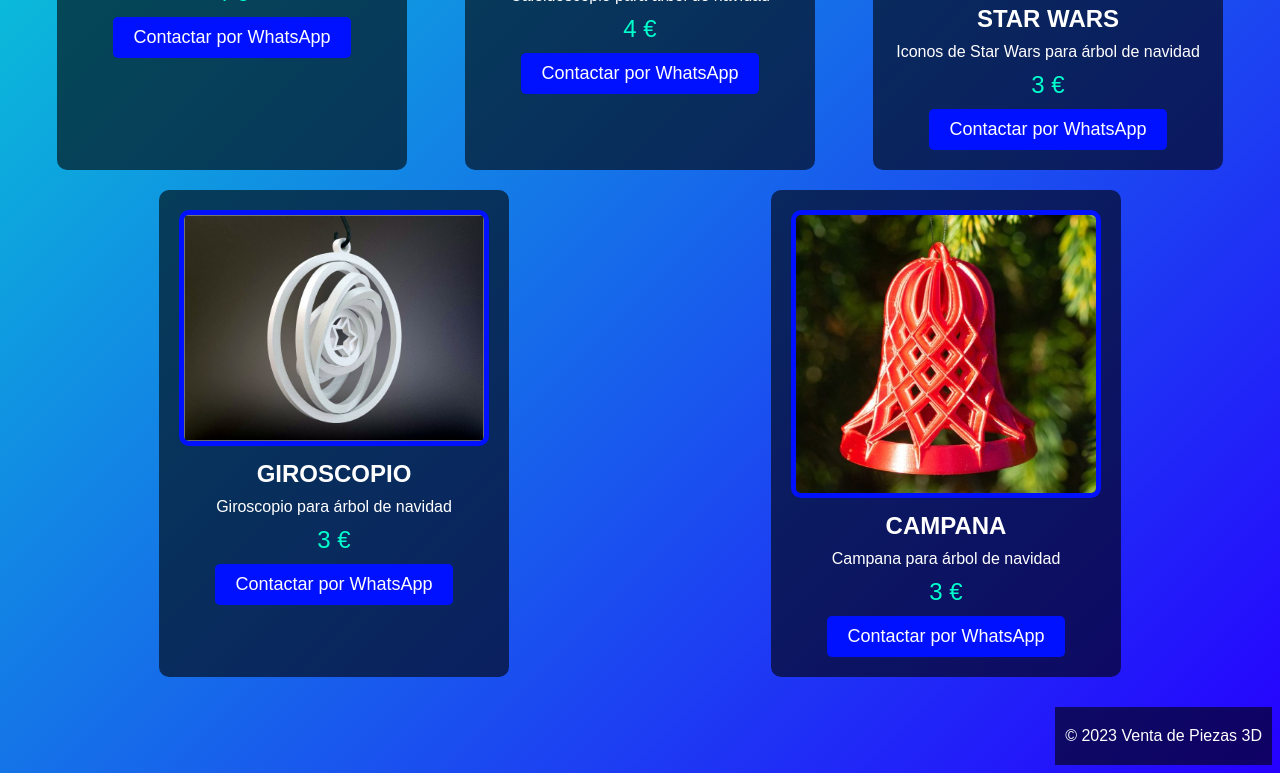
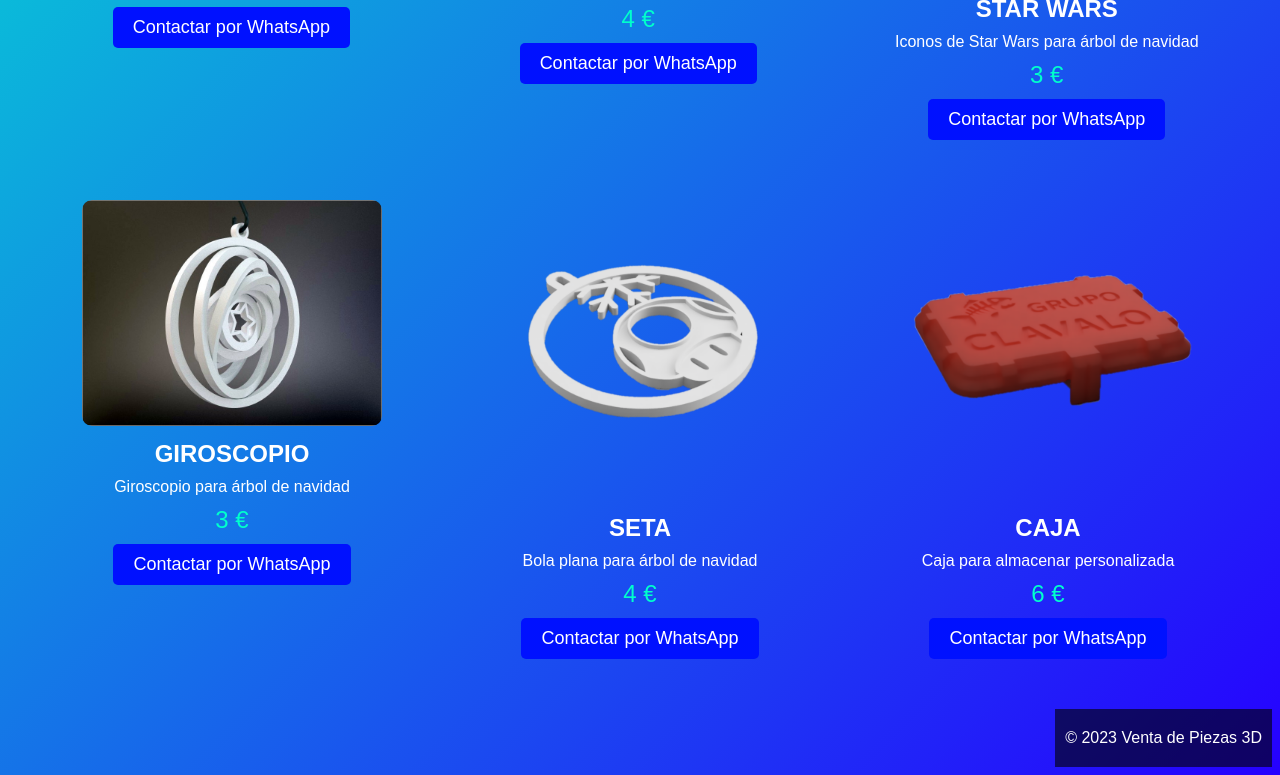
Before and after one commit to SergioSevaRayos/webVenta, a plain HTML site: page index.html in a window 1280 px wide. Shown: the part 767-1542 px from the top of the page. Drawn offline with Linux system fonts and the light colour scheme.

Commit message:
V0.0 Actualizando artículos

```diff
--- a/index.html
+++ b/index.html
@@ -69,14 +69,26 @@
             </a>
         </article>
         <article class="producto">
-            <img src="media/img/pr5.jpg" alt="Pieza 3D 1">
-            <h2>Campana</h2>
-            <p>Campana para árbol de navidad</p>
-            <p class="precio">3 €</p>
+            <img src="media/3d/BolaSeta.png" alt="Pieza 3D 1">
+            <h2>Seta</h2>
+            <p>Bola plana para árbol de navidad</p>
+            <p class="precio">4 €</p>
             <a href="https://api.whatsapp.com/send?phone=644841203" class="whatsapp-button">
                 <button>Contactar por WhatsApp</button>
             </a>
         </article>
+        <article class="producto">
+            <img src="media/3d/GrupoClavalo.png" alt="Pieza 3D 1">
+            <h2>Caja</h2>
+            <p>Caja para almacenar personalizada</p>
+            <p class="precio">6 €</p>
+            <a href="https://api.whatsapp.com/send?phone=644841203" class="whatsapp-button">
+                <button>Contactar por WhatsApp</button>
+            </a>
+        </article>
+
+
+
 
         <!-- Agrega más productos aquí siguiendo el mismo formato -->
     </section>
--- a/styles.css
+++ b/styles.css
@@ -54,12 +54,14 @@ nav a {
     margin: 10px;
     padding: 20px;
     text-align: center;
+    background-color: transparent;
 }
 
 .producto img {
     width: 300px;
-    border: 5px solid #0011ff; /* Borde con color neon */
+   /* border: 5px solid #0011ff;  Borde con color neon */
     border-radius: 10px;
+
 }
 
 h2 {
```
Also changed, not shown: media/3d/BolaSeta.png (added), media/3d/GrupoClavalo.png (added).
